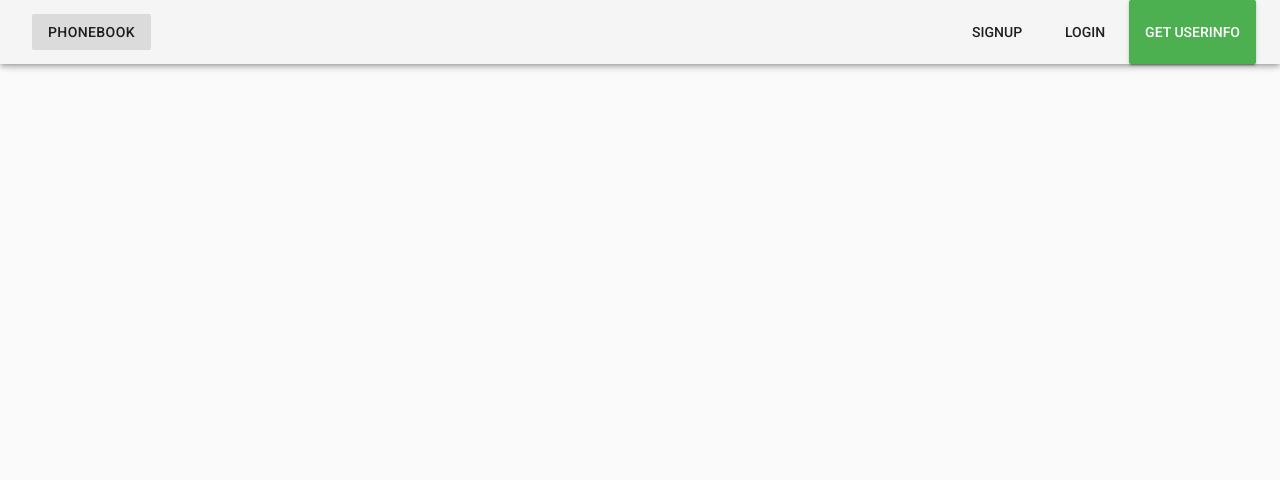
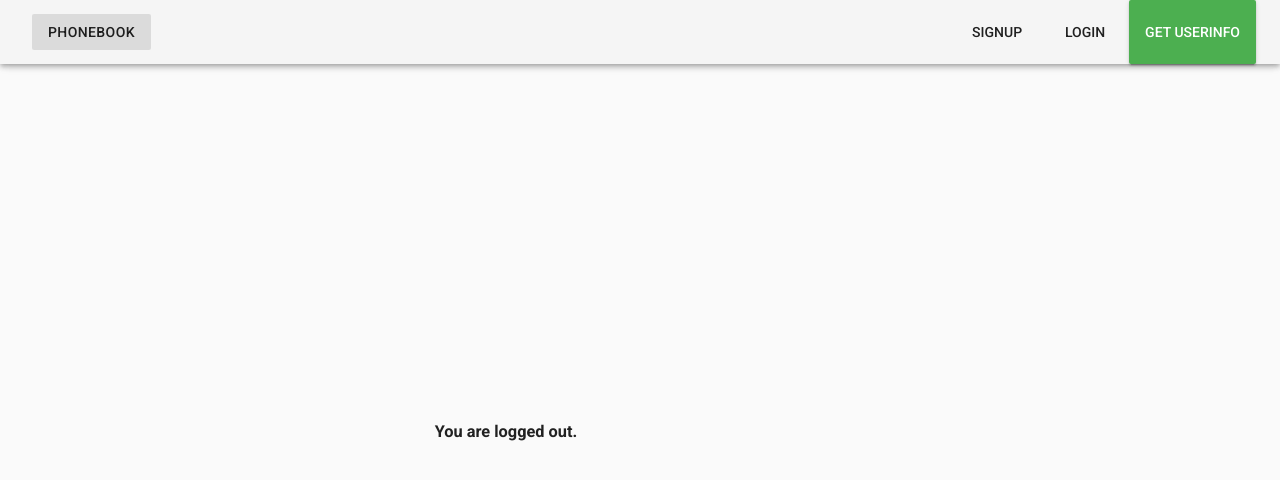
Before and after one commit to simonl65/phonebook, a Vue app: page /#/logout in a window 1280 px wide. Shown: the top 480 px of the page. Built offline with nearby package versions, Linux system fonts and the light colour scheme.

Commit message:
feat: As at end of video 4 (logout NOT working!)

```diff
--- a/src/App.vue
+++ b/src/App.vue
@@ -43,6 +43,13 @@ export default {
     };
   },
 
+  mounted() {
+    if( token ) {
+      let authMenu = [{ name: "Logout", route: "Logout" }];
+      this.menus = authMenu;
+    }
+  },
+
   methods: {
     getInfo() {
       axios.get('http://passport/api/user')
@@ -50,7 +57,7 @@ export default {
         console.log(response)
       })
     }
-  }
+  },
 };
 </script>
 
--- a/src/components/Login.vue
+++ b/src/components/Login.vue
@@ -51,7 +51,7 @@ export default {
   data() {
     return {
       email: null,
-      passwprd: null
+      password: null
     }
   }
 }
--- /dev/null
+++ b/src/components/Logout.vue
@@ -0,0 +1,35 @@
+<template>
+  <v-container
+    fluid
+    fill-height
+  >
+    <v-layout
+      align-center
+      justify-center
+    >
+      <v-flex
+        xs12
+        sm8
+        md4
+      >
+        <h3>You are logged out.</h3>
+      </v-flex>
+    </v-layout>
+  </v-container>
+</template>
+
+<script>
+export default {
+  data() {
+    return {
+      email: null,
+      password: null
+    }
+  },
+
+  created() {
+    localStorage.removeItem('token');
+    localStorage.removeItem('user');
+  }
+}
+</script>
--- a/src/components/Signup.vue
+++ b/src/components/Signup.vue
@@ -86,6 +86,8 @@ export default {
         let accessToken = response.data.auth.access_token;
         localStorage.setItem('token', accessToken);
         localStorage.setItem('user', response.data.user.name);
+
+        window.isSignedIn = true;
       })
       .catch(error => {
         console.error(error)
--- a/src/router/index.js
+++ b/src/router/index.js
@@ -3,6 +3,7 @@ import Router from 'vue-router';
 import Home from '@/components/Home';
 import Signup from '@/components/Signup';
 import Login from '@/components/Login';
+import Logout from '@/components/Logout';
 
 Vue.use(Router);
 
@@ -22,6 +23,11 @@ export default new Router({
       path: '/login',
       name: 'Login',
       component: Login
+    },
+    {
+      path: '/logout',
+      name: 'Logout',
+      component: Logout
     }
   ]
 });
```
